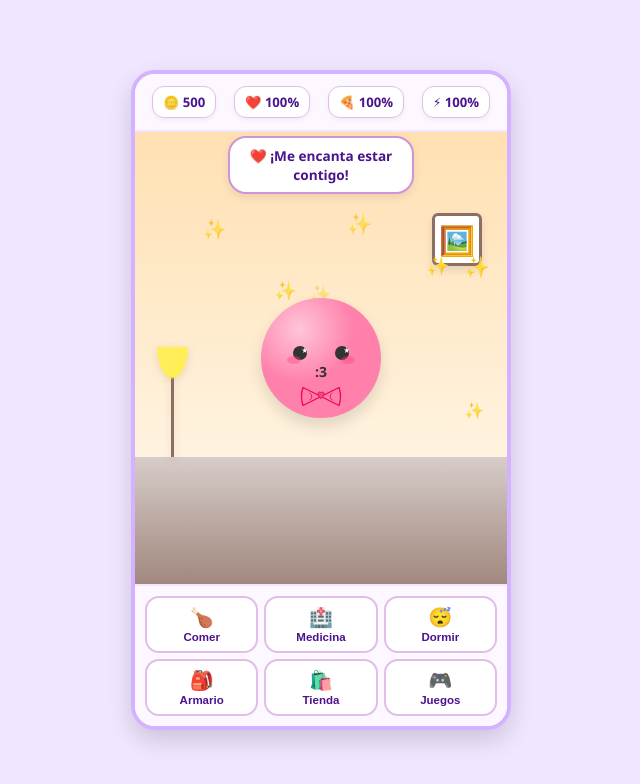
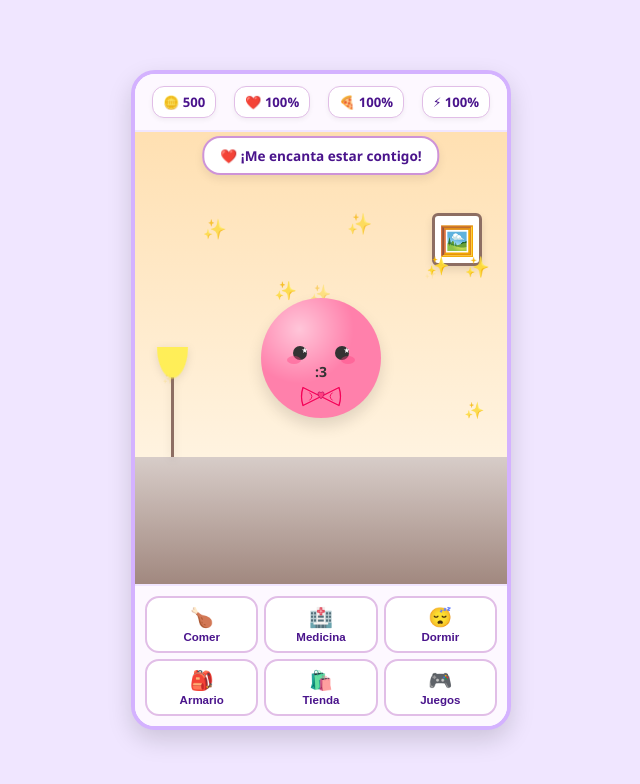
Before and after one commit to FABIOR1981/minipet, a plain HTML site: page index.html in a window 1280 px wide. Shown: the whole page, without its empty margins (319-959 px from the left). Drawn offline with Linux system fonts and the light colour scheme.

Commit message:
ajuste burbuja dialogo

```diff
--- a/css/styles.css
+++ b/css/styles.css
@@ -78,6 +78,8 @@ body {
   z-index: 10;
   max-width: 80%;
   text-align: center;
+  width: max-content;  /* Hace que la burbuja tome el ancho de la frase en una sola línea... */
+  max-width: 92%;      /* ...pero si la frase supera el 92% de la pantalla, la obliga a bajar de renglón */
 }
 
 /* =========================================================
```
